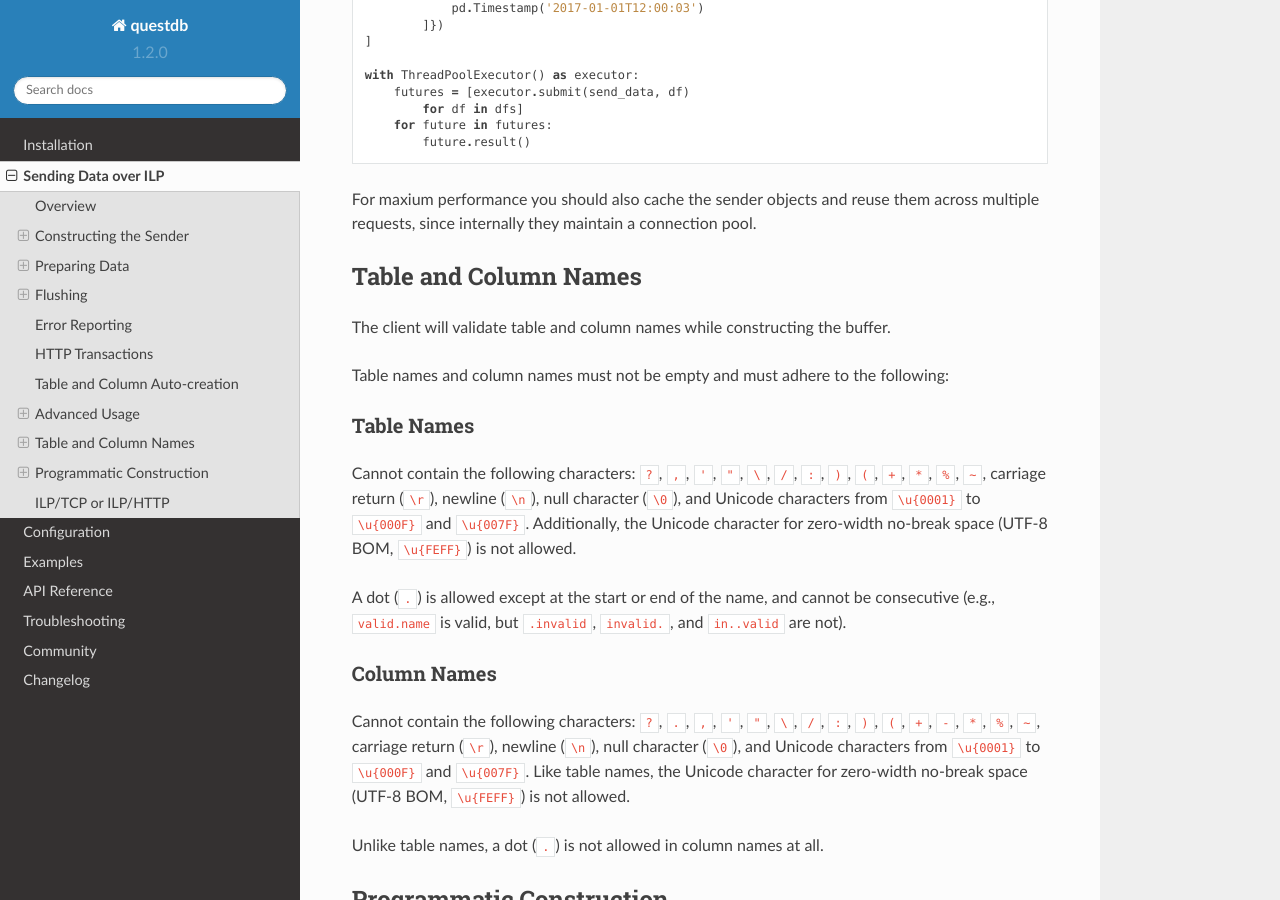
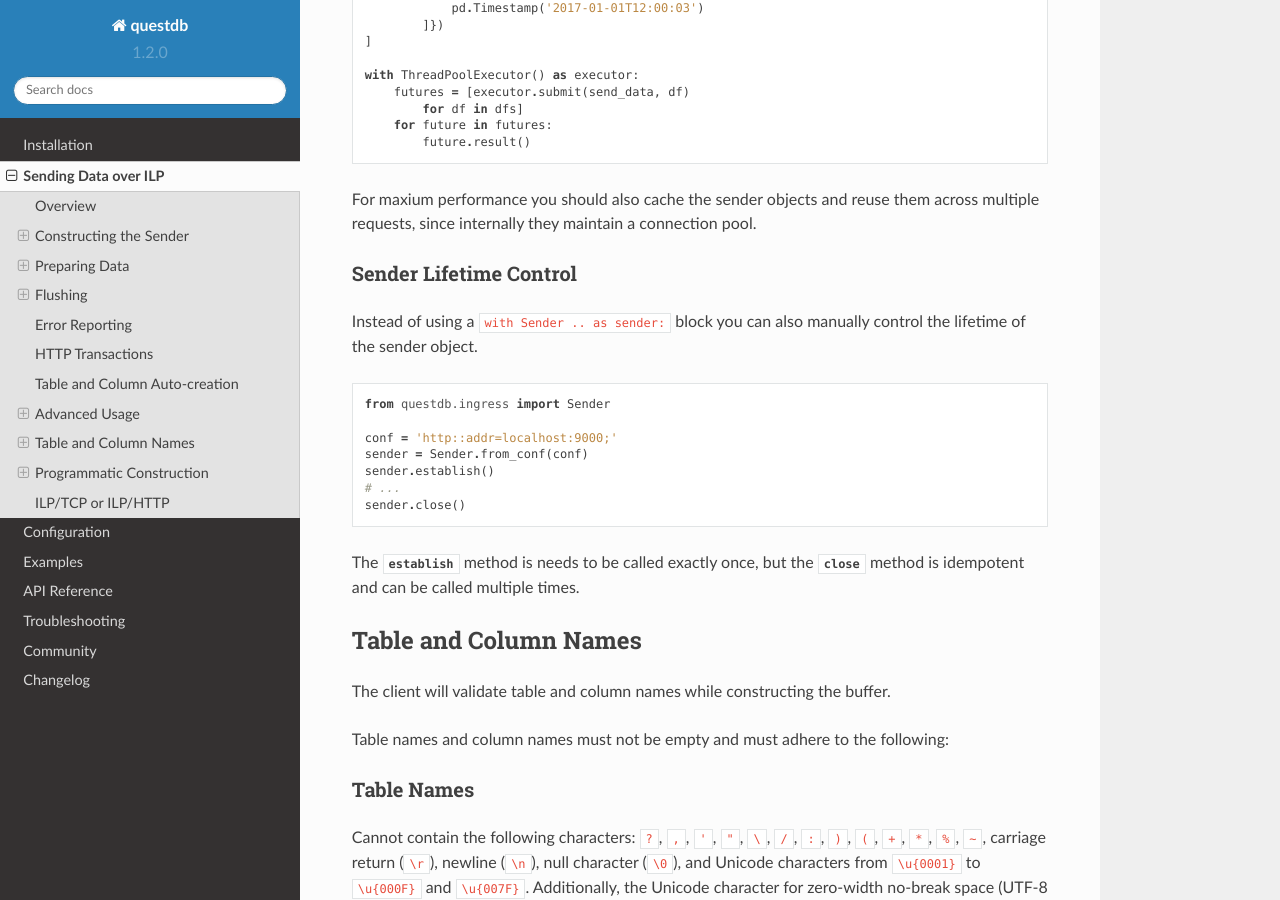
Before and after one commit to questdb/py-questdb-client, a Sphinx documentation site: the page built from docs/sender.rst, in a window 1280 px wide and 900 px high, scrolled down 8988 px. Built offline with Sphinx 7.4.7 and the Read the Docs theme 2.0.0, drawn with Linux system fonts in a browser that asks for light colours.

Commit message:
one for the road

```diff
--- a/docs/sender.rst
+++ b/docs/sender.rst
@@ -281,6 +281,8 @@
 must be searched for in the logs. See the :ref:`troubleshooting-flushing`
 section for more details.
 
+.. _sender_transaction:
+
 HTTP Transactions
 =================
 
@@ -508,6 +510,26 @@
 For maxium performance you should also cache the sender objects and reuse them
 across multiple requests, since internally they maintain a connection pool.
 
+Sender Lifetime Control
+-----------------------
+
+Instead of using a ``with Sender .. as sender:`` block you can also manually
+control the lifetime of the sender object.
+
+.. code-block:: python
+
+    from questdb.ingress import Sender
+
+    conf = 'http::addr=localhost:9000;'
+    sender = Sender.from_conf(conf)
+    sender.establish()
+    # ...
+    sender.close()
+
+The :func:`establish <questdb.ingress.Sender.establish>` method is needs to be
+called exactly once, but the :func:`close <questdb.ingress.Sender.close>` method
+is idempotent and can be called multiple times.
+
 
 Table and Column Names
 ======================
```
Also changed, not shown: 2 other files.
